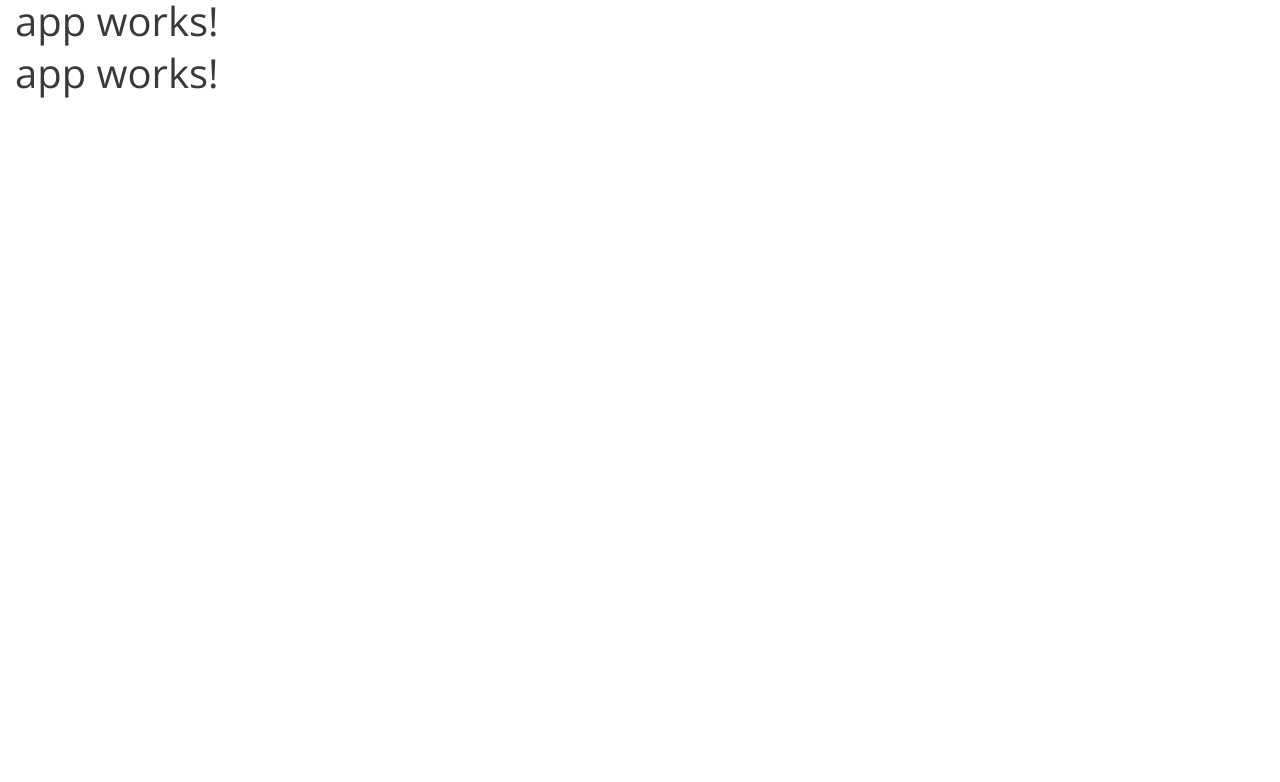
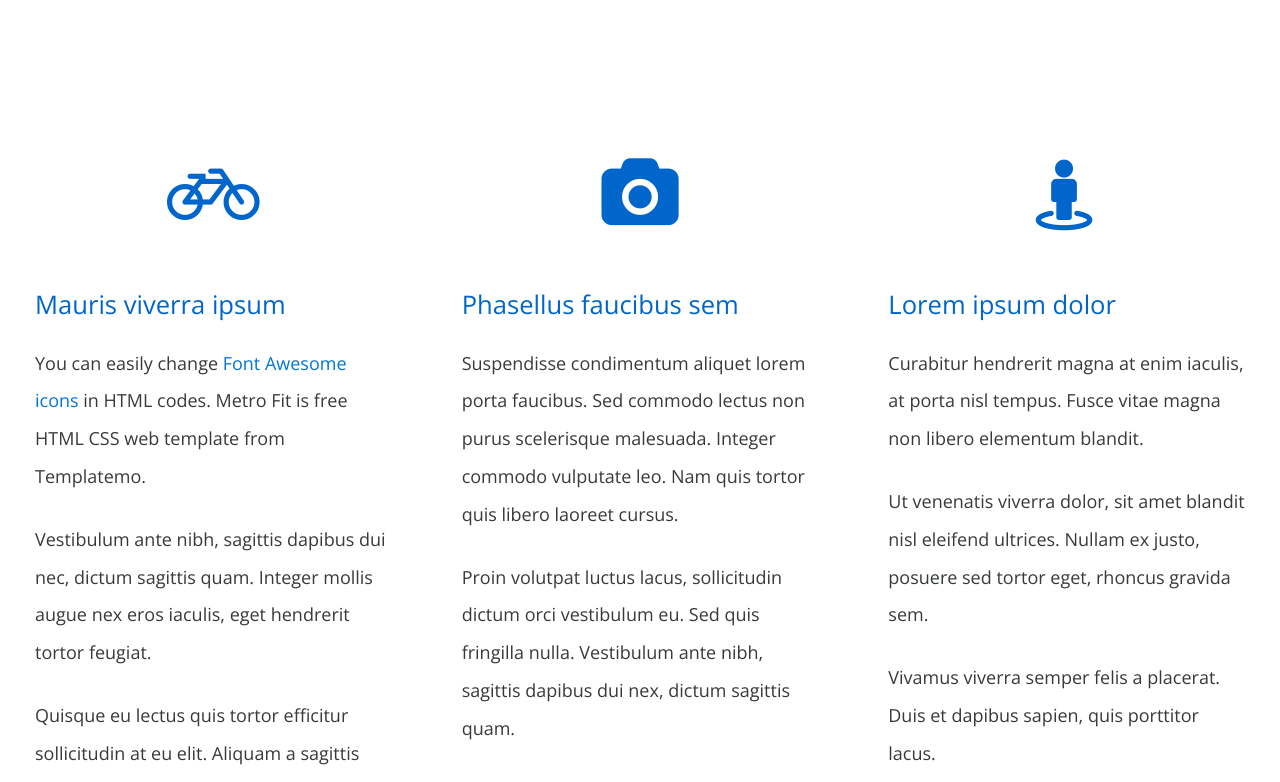
Before and after one commit to gauravsharma/angulartest, an Angular app: page / in a window 1280 px wide. Shown: the part 789-1571 px from the top of the page. Before the commit the page ends 892 px from the top, so only its background shows below. Built offline with nearby package versions, Linux system fonts and the light colour scheme.

Commit message:
new html

```diff
--- a/src/app/app.component.html
+++ b/src/app/app.component.html
@@ -39,6 +39,4 @@
 
 </div>
 <router-outlet></router-outlet>
-<h1>
-  {{title}}
-</h1>
+<app-mycomponent></app-mycomponent>
--- a/src/app/mycomponent/mycomponent.component.html
+++ b/src/app/mycomponent/mycomponent.component.html
@@ -1,3 +1,42 @@
-<p>
-  mycomponent works!
-</p>
+<div class="row tm-row-margin-b tm-content-boxes-row">
+
+  <div class="col-xs-12 col-sm-12 col-md-6 col-lg-4 col-xl-4">
+
+    <div class="tm-content-box">
+      <i class="fa fa-4x fa-bicycle tm-content-icon"></i>
+      <h2 class="tm-content-title">Mauris viverra ipsum</h2>
+      <p>You can <strong>easily</strong> change <a rel="nofollow" href="http://fontawesome.io/icons/" target="_blank">Font Awesome icons</a>        in HTML codes. Metro Fit is free HTML CSS web template from Templatemo.</p>
+      <p>Vestibulum ante nibh, sagittis dapibus dui nec, dictum sagittis quam. Integer mollis augue nex eros iaculis, eget hendrerit
+        tortor feugiat.</p>
+      <p>Quisque eu lectus quis tortor efficitur sollicitudin at eu elit. Aliquam a sagittis lectus, semper porta.</p>
+    </div>
+
+  </div>
+
+  <div class="col-xs-12 col-sm-12 col-md-6 col-lg-4 col-xl-4">
+
+    <div class="tm-content-box">
+      <i class="fa fa-4x fa-camera tm-content-icon"></i>
+      <h2 class="tm-content-title">Phasellus faucibus sem</h2>
+      <p>Suspendisse condimentum aliquet lorem porta faucibus. Sed commodo lectus non purus scelerisque malesuada. Integer commodo
+        vulputate leo. Nam quis tortor quis libero laoreet cursus.</p>
+      <p>Proin volutpat luctus lacus, sollicitudin dictum orci vestibulum eu. Sed quis fringilla nulla. Vestibulum ante nibh,
+        sagittis dapibus dui nex, dictum sagittis quam.</p>
+    </div>
+
+  </div>
+
+  <div class="col-xs-12 col-sm-12 col-md-6 col-lg-4 col-xl-4">
+
+    <div class="tm-content-box">
+      <i class="fa fa-4x fa-street-view tm-content-icon"></i>
+      <h2 class="tm-content-title">Lorem ipsum dolor</h2>
+      <p>Curabitur hendrerit magna at enim iaculis, at porta nisl tempus. Fusce vitae magna non libero elementum blandit.</p>
+      <p>Ut venenatis viverra dolor, sit amet blandit nisl eleifend ultrices. Nullam ex justo, posuere sed tortor eget, rhoncus
+        gravida sem.</p>
+      <p>Vivamus viverra semper felis a placerat. Duis et dapibus sapien, quis porttitor lacus.</p>
+    </div>
+
+  </div>
+
+</div>
--- a/src/index.html
+++ b/src/index.html
@@ -1,5 +1,6 @@
 <!doctype html>
 <html>
+
 <head>
     <meta charset="utf-8">
     <title>Angulartest</title>
@@ -10,11 +11,16 @@
     <base href="/">
     <link rel="icon" type="image/x-icon" href="favicon.ico">
     <!-- load stylesheets -->
-    <link rel="stylesheet" href="https://fonts.googleapis.com/css?family=Open+Sans:300,400">  <!-- Google web font "Open Sans" -->
-    <link rel="stylesheet" href="assets/font-awesome-4.5.0/css/font-awesome.min.css">                <!-- Font Awesome -->
-    <link rel="stylesheet" href="assets/css/bootstrap.min.css">                                      <!-- Bootstrap style -->
-    <link rel="stylesheet" href="assets/css/magnific-popup.css">                                 <!-- Magnific popup style (http://dimsemenov.com/plugins/magnific-popup/) -->
-    <link rel="stylesheet" href="assets/css/templatemo-style.css">                                   <!-- Templatemo style -->
+    <link rel="stylesheet" href="https://fonts.googleapis.com/css?family=Open+Sans:300,400">
+    <!-- Google web font "Open Sans" -->
+    <link rel="stylesheet" href="assets/font-awesome-4.5.0/css/font-awesome.min.css">
+    <!-- Font Awesome -->
+    <link rel="stylesheet" href="assets/css/bootstrap.min.css">
+    <!-- Bootstrap style -->
+    <link rel="stylesheet" href="assets/css/magnific-popup.css">
+    <!-- Magnific popup style (http://dimsemenov.com/plugins/magnific-popup/) -->
+    <link rel="stylesheet" href="assets/css/templatemo-style.css">
+    <!-- Templatemo style -->
 
     <!-- HTML5 shim and Respond.js for IE8 support of HTML5 elements and media queries -->
     <!-- WARNING: Respond.js doesn't work if you view the page via file:// -->
@@ -23,6 +29,7 @@
           <script src="https://oss.maxcdn.com/respond/1.4.2/respond.min.js"></script>
           <![endif]-->
 </head>
+
 <body>
     <div class="container-fluid">
         <div class="row">
@@ -102,6 +109,13 @@
         </div>
 
         <app-root>Loading...</app-root>
+
+        <footer class="row tm-footer">
+            <div class="col-xs-12 col-sm-12 col-md-12 col-lg-12 col-xl-12">
+                <p class="text-xs-center tm-copyright">Copyright &copy; 2016 Your Company | Design: <a href="http://www.google.com/+templatemo" target="_parent">Templatemo</a></p>
+            </div>
+        </footer>
     </div>
 </body>
+
 </html>
```
Lines whose indentation alone changed are shown as unchanged.
